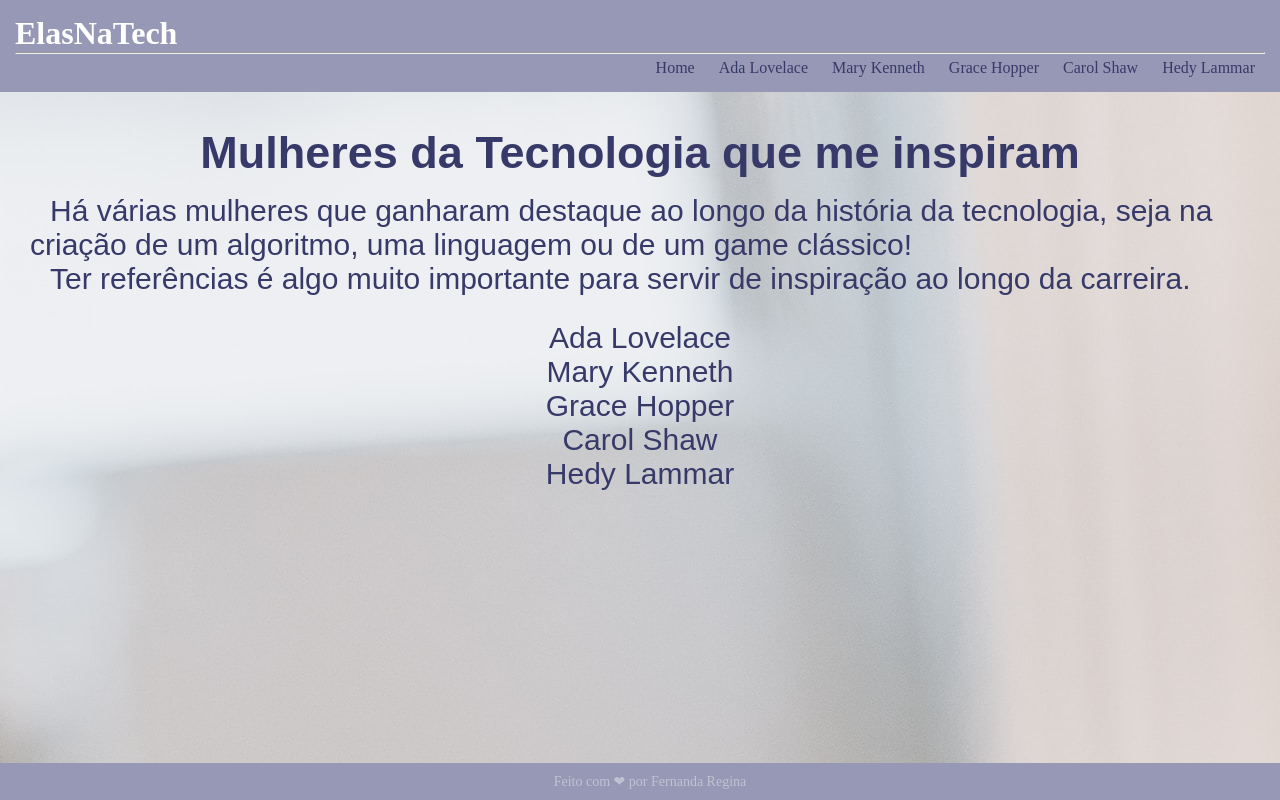
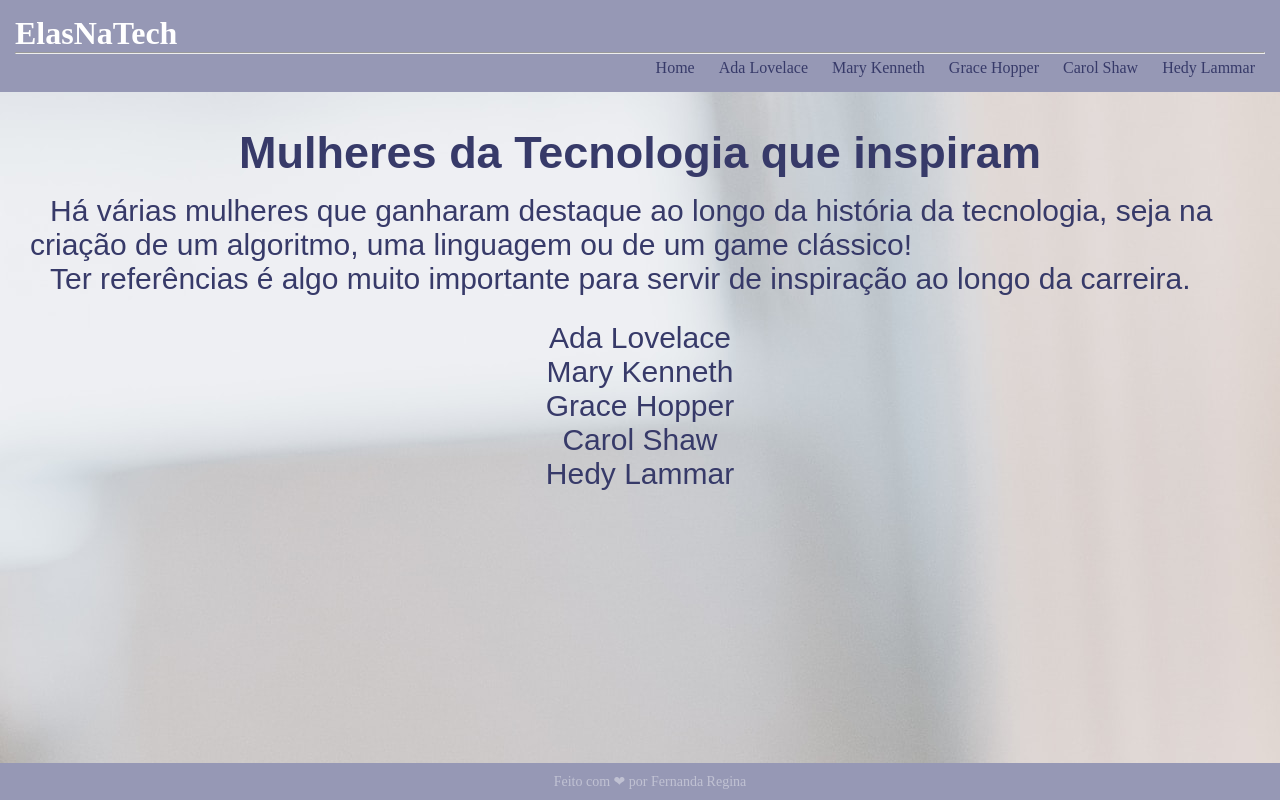
Before and after one commit to Fernandaregina/ElasNaTech, a plain HTML site: page index.html in a window 1280 px wide. Drawn offline with Linux system fonts and the light colour scheme.

Commit message:
atualização pagina inicial

```diff
--- a/index.html
+++ b/index.html
@@ -35,7 +35,7 @@
     </header>
 
     <main>
-        <h2>Mulheres da Tecnologia que me inspiram </h2>
+        <h2>Mulheres da Tecnologia que inspiram </h2>
         <p>
             Há várias mulheres que ganharam destaque ao longo da história da tecnologia,
             seja na criação de um algoritmo, uma linguagem ou de um game clássico! </p>
```
